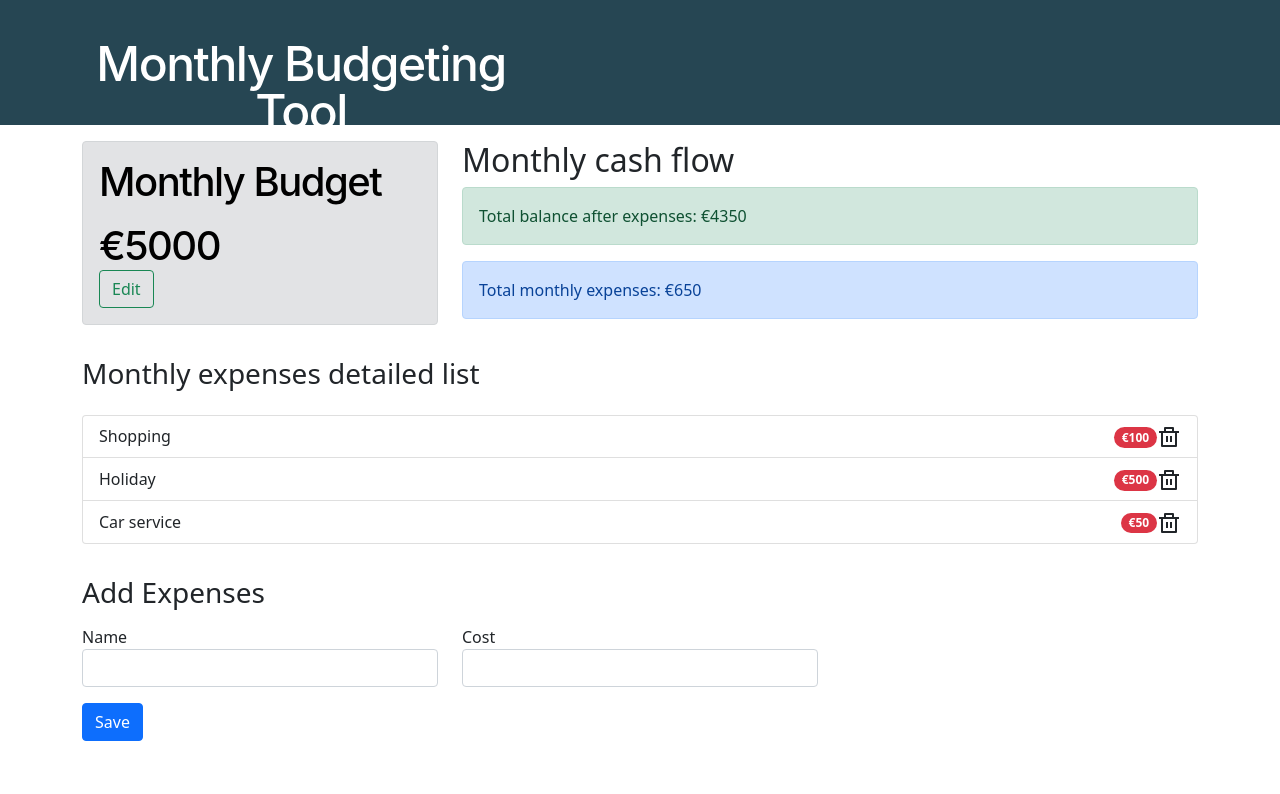
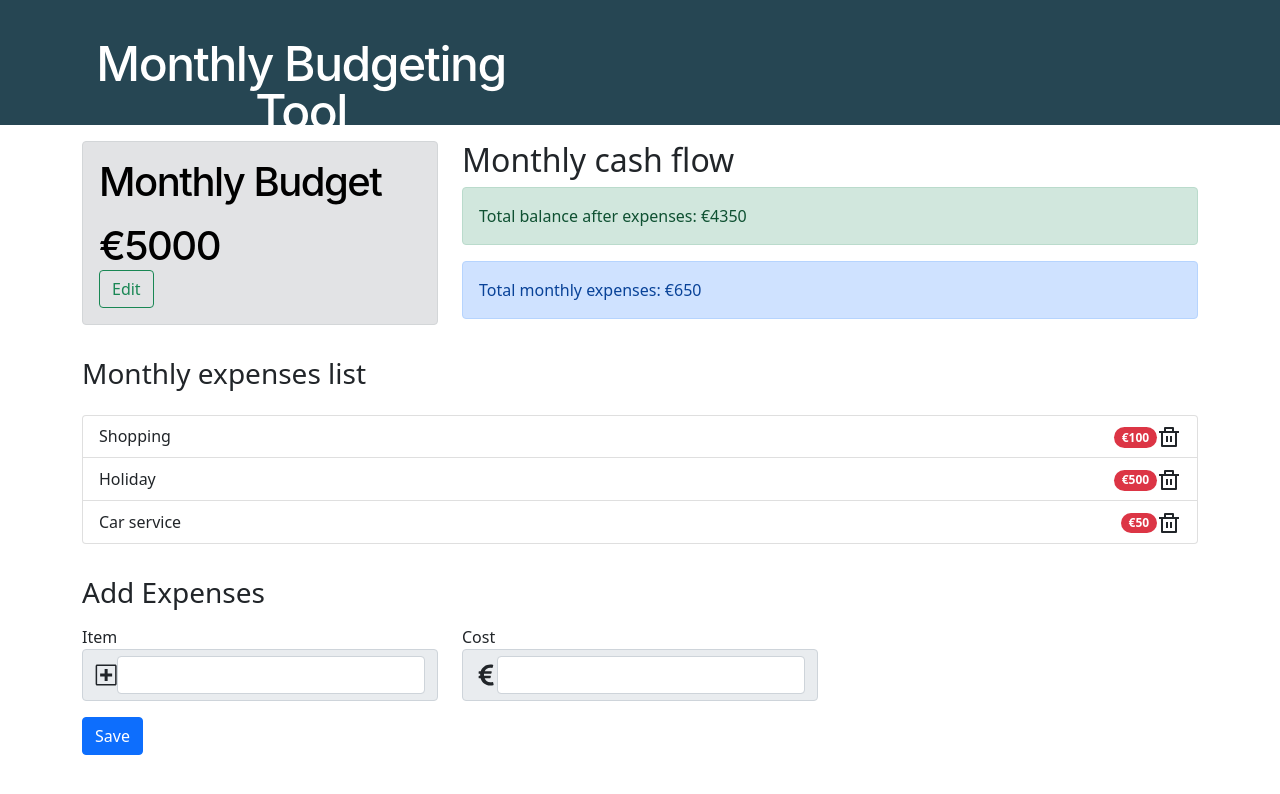
Before and after one commit to nickbalan/budget-planner-app, a React (Create React App) app: page / in a window 1280 px wide. Shown: the top 794 px of the page. Built offline with nearby package versions, Linux system fonts and the light colour scheme.

Commit message:
Implemented some improvements resulting from QA testing. Desktop-V1

```diff
--- a/src/App.js
+++ b/src/App.js
@@ -26,7 +26,7 @@ const App = () => {
           </div>
         </div>
         <div>
-          <h3 className='mt-3'>Monthly expenses detailed list</h3>
+          <h3 className='mt-3'>Monthly expenses list</h3>
           <div className='row'>
             <div className='col-sm'>
               <ExpenseList />
--- a/src/components/AddExpenses.js
+++ b/src/components/AddExpenses.js
@@ -1,10 +1,12 @@
 import React, { useState, useContext } from 'react';
 import { AppContext } from '../context/AppContext';
-import { v4 as uuidv4} from 'uuid';
+import { FaEuroSign } from 'react-icons/fa';
+import { GoDiffAdded } from 'react-icons/go';
+import { v4 as uuidv4 } from 'uuid';
 
 /* Sets a form for the Budget entries */
 const AddExpenses = () => {
-  const {dispatch} = useContext(AppContext);
+  const { dispatch } = useContext(AppContext);
   const [name, setName] = useState('');
   const [cost, setCost] = useState('');
 
@@ -31,8 +33,9 @@ const AddExpenses = () => {
       <div className='row'>
         <div className='col-sm col-lg-4'>
           <label htmlFor='name'>
-            Name
+            Item
           </label>
+          <span className="input-group-text"> <GoDiffAdded size='1.5em' />
             <input
               required='required'
               type='text'
@@ -41,19 +44,22 @@ const AddExpenses = () => {
               value={name}
               onChange={(event) => setName(event.target.value)}
             ></input>
+          </span>
         </div>
         <div className='col-sm col-lg-4'>
           <label htmlFor='cost'>
             Cost
           </label>
+          <span className="input-group-text"><FaEuroSign size='1.5em' />
             <input
               required='required'
               type='number'
-            className='form-control'
+              className='form-control input-group-prepend'
               id='cost'
               value={cost}
               onChange={(event) => setCost(event.target.value)}
             ></input>
+          </span>
         </div>
       </div>
       <div className='row mt-3'>
```
Also changed, not shown: 1 other file (tests, documents, lock files or other folders). Lines whose indentation alone changed are shown as unchanged.
